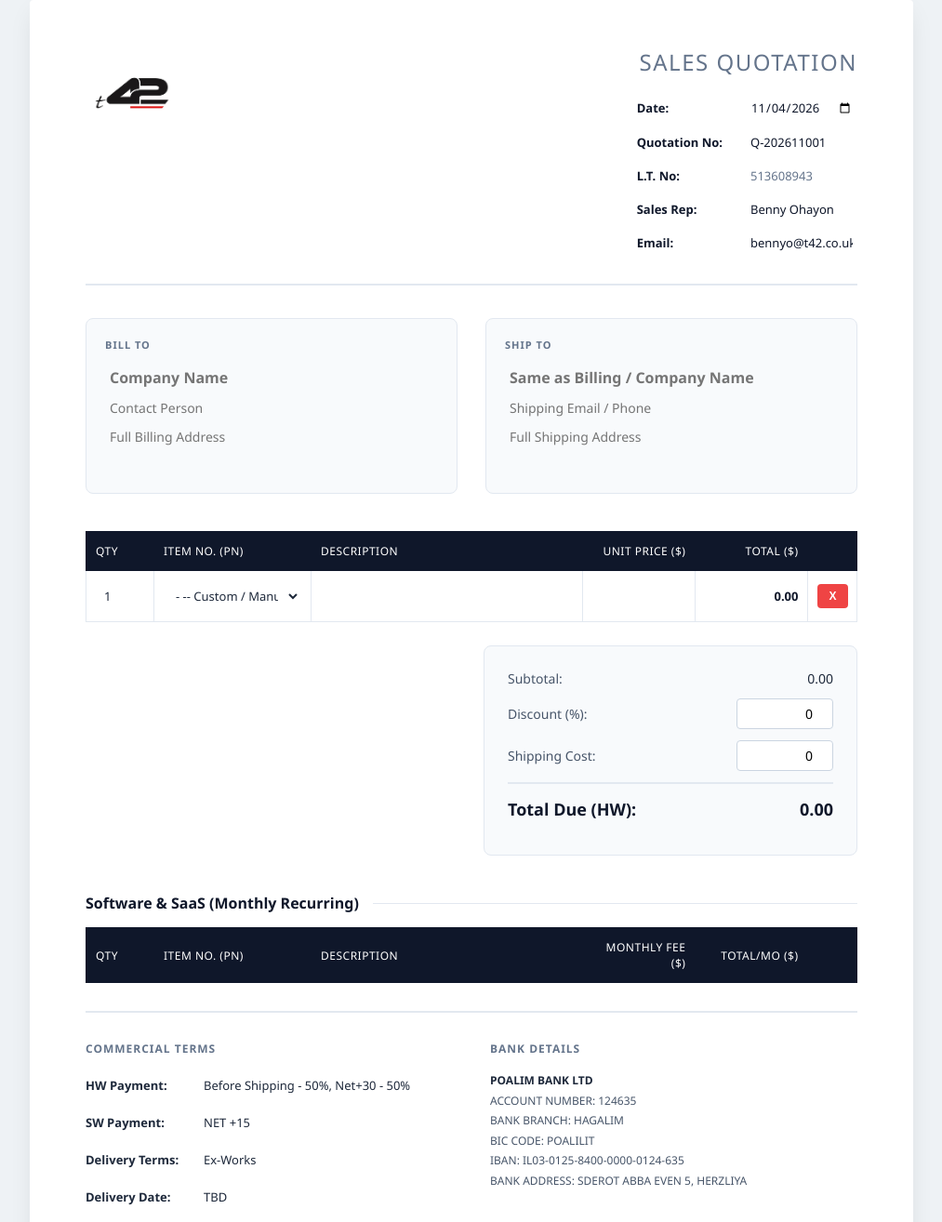
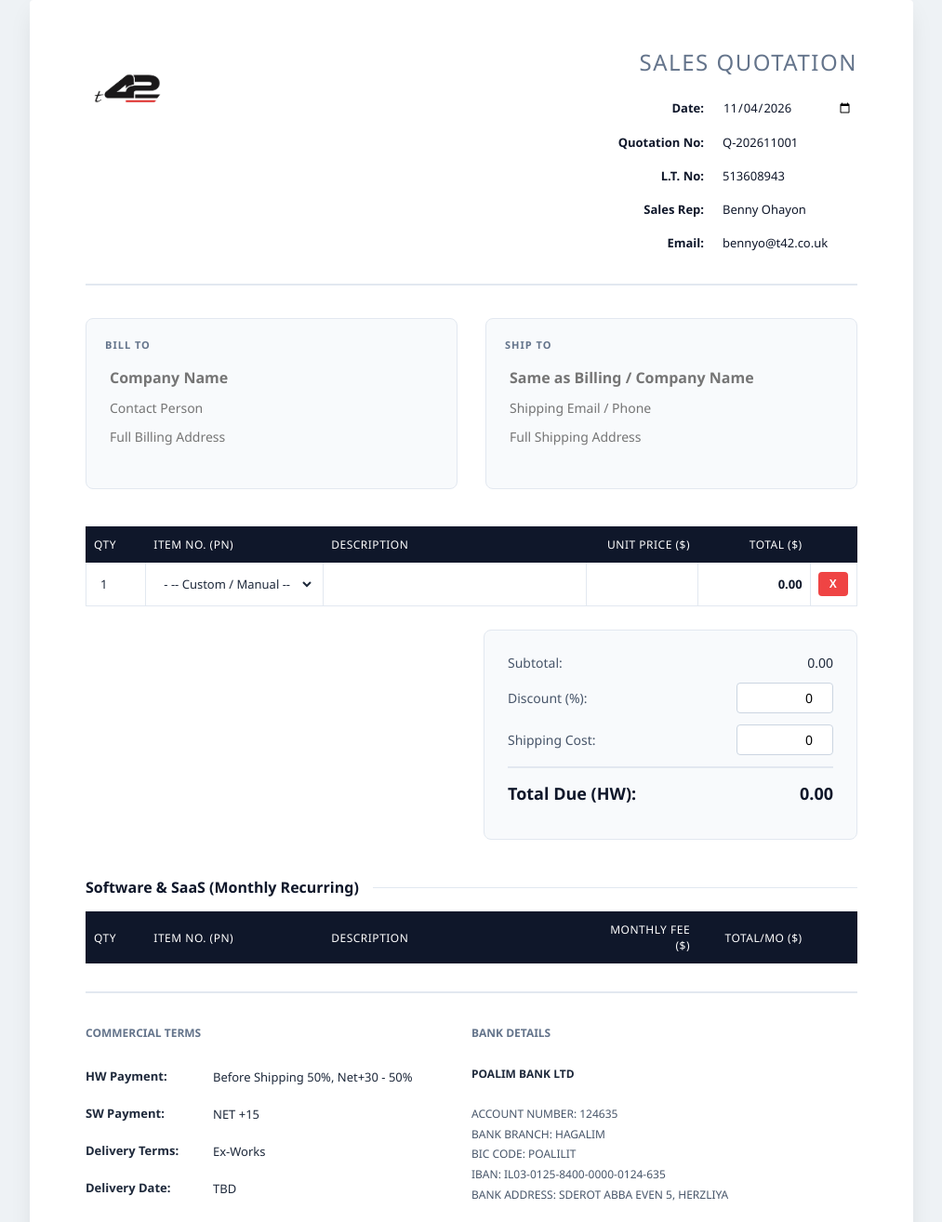
Before and after one commit to bennyot-cloud/t42-CPQ, a plain HTML site: page index.html in a window 1280 px wide. Shown: the part 117-1431 px from the top of the page at 93% size, without its empty margins (133-1146 px from the left). Drawn offline with Linux system fonts and the light colour scheme.

Commit message:
Update index.html

```diff
--- a/index.html
+++ b/index.html
@@ -18,26 +18,31 @@
 
         #quote-document { background: #fff; padding: 50px 60px; border-radius: 4px; box-shadow: 0 10px 25px -5px rgba(0,0,0,0.1); max-width: 950px; margin: 0 auto; box-sizing: border-box; position: relative; }
 
+        /* מניעת חיתוך אלמנטים בהדפסה למספר עמודים */
+        tr, .totals-wrapper, .terms-grid, .section-title, .info-card { page-break-inside: avoid; break-inside: avoid; }
+
         .header { display: flex; justify-content: space-between; align-items: flex-start; border-bottom: 2px solid #e2e8f0; padding-bottom: 30px; margin-bottom: 35px; }
-        .logo-area img { max-height: 100px; object-fit: contain; }
-        .doc-meta { display: grid; grid-template-columns: auto auto; gap: 8px 25px; font-size: 13px; color: #475569; align-items: center; }
-        .doc-meta strong { color: #0f172a; font-weight: 600; }
-        .doc-meta input { border: 1px solid transparent; background: transparent; font-family: inherit; font-size: 13px; color: #0f172a; padding: 4px; width: 110px; transition: 0.2s; }
+        .logo-area { width: 250px; }
+        .logo-area img { max-width: 100%; max-height: 90px; object-fit: contain; }
+
+        .doc-meta { display: grid; grid-template-columns: 100px 150px; gap: 8px 15px; font-size: 13px; color: #475569; align-items: center; justify-content: end; }
+        .doc-meta strong { color: #0f172a; font-weight: 600; text-align: right; }
+        .doc-meta input { border: 1px solid transparent; background: transparent; font-family: inherit; font-size: 13px; color: #0f172a; padding: 4px; width: 100%; transition: 0.2s; box-sizing: border-box; }
         .doc-meta input:hover, .doc-meta input:focus { border-color: #cbd5e1; background: #f8fafc; border-radius: 4px; }
         .doc-title-main { font-size: 24px; font-weight: 300; color: #64748b; text-transform: uppercase; letter-spacing: 1.5px; grid-column: span 2; text-align: right; margin-bottom: 10px; }
 
         .customer-info { display: flex; gap: 30px; margin-bottom: 40px; }
         .info-card { flex: 1; background: #f8fafc; padding: 20px; border-radius: 8px; border: 1px solid #e2e8f0; }
         .info-card-title { font-size: 11px; font-weight: 700; color: #64748b; text-transform: uppercase; letter-spacing: 1px; margin-bottom: 12px; }
-        .info-card input, .info-card textarea { width: 100%; border: 1px solid transparent; background: transparent; font-family: inherit; font-size: 14px; color: #1e293b; padding: 4px; margin-bottom: 2px; resize: none; box-sizing: border-box; transition: 0.2s; }
+        .info-card input, .info-card textarea { width: 100%; border: 1px solid transparent; background: transparent; font-family: inherit; font-size: 14px; color: #1e293b; padding: 4px; margin-bottom: 2px; resize: none; box-sizing: border-box; transition: 0.2s; display: block; }
         .info-card input.bold-input { font-weight: 600; font-size: 16px; }
         .info-card input:hover, .info-card textarea:hover, .info-card input:focus, .info-card textarea:focus { border-color: #cbd5e1; background: #fff; border-radius: 4px; }
 
         table { width: 100%; border-collapse: collapse; margin-bottom: 25px; font-size: 13px; table-layout: fixed; }
-        th { background: #0f172a; color: #ffffff; padding: 12px 10px; text-align: left; font-weight: 500; font-size: 12px; text-transform: uppercase; letter-spacing: 0.5px; border: 1px solid #0f172a; }
-        td { padding: 8px 10px; border-bottom: 1px solid #e2e8f0; vertical-align: middle; border-left: 1px solid #e2e8f0; border-right: 1px solid #e2e8f0; }
+        th { background: #0f172a; color: #ffffff; padding: 10px 8px; text-align: left; font-weight: 500; font-size: 12px; text-transform: uppercase; letter-spacing: 0.5px; border: 1px solid #0f172a; }
+        td { padding: 6px 8px; border-bottom: 1px solid #e2e8f0; vertical-align: middle; border-left: 1px solid #e2e8f0; border-right: 1px solid #e2e8f0; }
 
-        td input, td select { width: 100%; border: 1px solid transparent; background: transparent; padding: 8px; box-sizing: border-box; font-family: inherit; font-size: 13px; color: #1e293b; transition: 0.2s; }
+        td input, td select { width: 100%; border: 1px solid transparent; background: transparent; padding: 6px; box-sizing: border-box; font-family: inherit; font-size: 13px; color: #1e293b; transition: 0.2s; }
         td input:hover, td select:hover, td input:focus, td select:focus { border-color: #cbd5e1; background: #f8fafc; border-radius: 4px; }
         .total-cell { font-weight: 600; color: #0f172a; }
 
@@ -50,20 +55,19 @@
         .totals-section input { width: 90px; text-align: right; border: 1px solid #cbd5e1; padding: 6px; border-radius: 4px; background: #fff; font-family: inherit; font-size: 14px; }
         .grand-total { font-size: 18px !important; font-weight: 700; color: #0f172a !important; border-top: 2px solid #e2e8f0; padding-top: 15px; margin-top: 5px; }
 
-        .terms-grid { display: grid; grid-template-columns: 1fr 1fr; gap: 40px; margin-top: 30px; border-top: 2px solid #e2e8f0; padding-top: 30px; }
-        .terms-block h4 { margin: 0 0 15px 0; font-size: 12px; font-weight: 700; color: #64748b; text-transform: uppercase; letter-spacing: 1px; }
-        .terms-row { display: flex; align-items: center; margin-bottom: 8px; font-size: 13px; color: #475569; }
-        .terms-row strong { width: 120px; color: #1e293b; font-weight: 600; }
-        .terms-row input { flex: 1; border: 1px solid transparent; background: transparent; padding: 6px; font-family: inherit; font-size: 13px; color: #1e293b; transition: 0.2s; }
-        .terms-row input:hover, .terms-row input:focus { border-color: #cbd5e1; background: #f8fafc; border-radius: 4px; }
+        .terms-grid { width: 100%; border-top: 2px solid #e2e8f0; padding-top: 30px; margin-top: 30px; }
+        .terms-table { width: 100%; border-collapse: collapse; font-size: 13px; table-layout: fixed; }
+        .terms-table td { border: none; padding: 4px 15px 4px 0; vertical-align: top; }
+        .terms-table .col-title { font-size: 12px; font-weight: 700; color: #64748b; text-transform: uppercase; padding-bottom: 15px; }
+        .terms-table strong { color: #1e293b; display: block; padding-top: 6px; }
+        .terms-table input { width: 100%; border: 1px solid transparent; background: transparent; padding: 6px; font-family: inherit; font-size: 13px; color: #1e293b; box-sizing: border-box; }
+        .terms-table input:hover { border-color: #cbd5e1; background: #f8fafc; }
 
         .bank-details { font-size: 12px; color: #475569; line-height: 1.8; }
         .bank-details strong { color: #1e293b; font-weight: 600; }
 
         .footer { text-align: center; margin-top: 50px; font-size: 11px; color: #94a3b8; border-top: 1px solid #e2e8f0; padding-top: 20px; letter-spacing: 0.5px; }
-
-        .remove-btn { background: #ef4444 !important; color: white !important; border: none; border-radius: 4px; padding: 6px 12px; cursor: pointer; font-size: 12px; font-weight: 600; transition: 0.2s; }
-        .remove-btn:hover { background: #dc2626 !important; }
+        .remove-btn { background: #ef4444 !important; color: white !important; border: none; border-radius: 4px; padding: 6px 12px; cursor: pointer; font-size: 12px; font-weight: 600; }
 
         @media print {
             body { padding: 0; background: #fff; }
@@ -91,14 +95,13 @@
 <div id="quote-document">
     <div class="header">
         <div class="logo-area">
-            <img src="logo.png" alt="t42 Logo" onerror="this.style.display='none'; this.nextElementSibling.style.display='block';">
-            <h1 style="display:none; color: #0f172a; margin:0; font-size:40px;">t42</h1>
+            <img src="logo.png" alt="t42 Logo">
         </div>
         <div class="doc-meta">
             <div class="doc-title-main">Sales Quotation</div>
             <strong>Date:</strong> <input type="date" id="quote-date">
             <strong>Quotation No:</strong> <input type="text" value="Q-202611001">
-            <strong>L.T. No:</strong> <input type="text" value="513608943" readonly style="color: #64748b;">
+            <strong>L.T. No:</strong> <input type="text" value="513608943" readonly>
             <strong>Sales Rep:</strong> <input type="text" value="Benny Ohayon">
             <strong>Email:</strong> <input type="text" value="bennyo@t42.co.uk">
         </div>
@@ -122,9 +125,9 @@
     <table id="hw-table">
         <thead>
             <tr>
-                <th style="width: 8%;">Qty</th>
-                <th style="width: 22%;">Item No. (PN)</th>
-                <th style="width: 40%;">Description</th>
+                <th style="width: 7%;">Qty</th>
+                <th style="width: 25%;">Item No. (PN)</th>
+                <th style="width: 38%;">Description</th>
                 <th style="width: 15%; text-align: right;">Unit Price (<span class="cur-sym">$</span>)</th>
                 <th style="width: 15%; text-align: right;">Total (<span class="cur-sym">$</span>)</th>
                 <th style="width: 5%;" class="hide-print"></th>
@@ -147,9 +150,9 @@
     <table id="saas-table">
         <thead>
             <tr>
-                <th style="width: 8%;">Qty</th>
-                <th style="width: 22%;">Item No. (PN)</th>
-                <th style="width: 40%;">Description</th>
+                <th style="width: 7%;">Qty</th>
+                <th style="width: 25%;">Item No. (PN)</th>
+                <th style="width: 38%;">Description</th>
                 <th style="width: 15%; text-align: right;">Monthly Fee (<span class="cur-sym">$</span>)</th>
                 <th style="width: 15%; text-align: right;">Total/Mo (<span class="cur-sym">$</span>)</th>
                 <th style="width: 5%;" class="hide-print"></th>
@@ -160,28 +163,21 @@
     </table>
 
     <div class="terms-grid">
-        <div class="terms-block">
-            <h4>Commercial Terms</h4>
-            <div class="terms-row">
-                <strong>HW Payment:</strong>
-                <input type="text" value="Before Shipping - 50%, Net+30 - 50%">
-            </div>
-            <div class="terms-row">
-                <strong>SW Payment:</strong>
-                <input type="text" value="NET +15">
-            </div>
-            <div class="terms-row">
-                <strong>Delivery Terms:</strong>
-                <input type="text" value="Ex-Works">
-            </div>
-            <div class="terms-row">
-                <strong>Delivery Date:</strong>
-                <input type="text" value="TBD">
-            </div>
-        </div>
-
-        <div class="terms-block">
-            <h4>Bank Details</h4>
+        <table class="terms-table">
+            <tr>
+                <td style="width: 50%;" class="col-title">Commercial Terms</td>
+                <td style="width: 50%;" class="col-title">Bank Details</td>
+            </tr>
+            <tr>
+                <td>
+                    <table style="width:100%; border:none; margin:0; padding:0; font-size:13px; table-layout: fixed;">
+                        <tr><td style="width: 130px; border:none; padding:4px 0;"><strong>HW Payment:</strong></td><td style="border:none; padding:4px 0;"><input type="text" value="Before Shipping 50%, Net+30 - 50%"></td></tr>
+                        <tr><td style="border:none; padding:4px 0;"><strong>SW Payment:</strong></td><td style="border:none; padding:4px 0;"><input type="text" value="NET +15"></td></tr>
+                        <tr><td style="border:none; padding:4px 0;"><strong>Delivery Terms:</strong></td><td style="border:none; padding:4px 0;"><input type="text" value="Ex-Works"></td></tr>
+                        <tr><td style="border:none; padding:4px 0;"><strong>Delivery Date:</strong></td><td style="border:none; padding:4px 0;"><input type="text" value="TBD"></td></tr>
+                    </table>
+                </td>
+                <td>
                     <div class="bank-details">
                         <strong>POALIM BANK LTD</strong><br>
                         ACCOUNT NUMBER: 124635<br>
@@ -190,7 +186,9 @@
                         IBAN: IL03-0125-8400-0000-0124-635<br>
                         BANK ADDRESS: SDEROT ABBA EVEN 5, HERZLIYA
                     </div>
-        </div>
+                </td>
+            </tr>
+        </table>
     </div>
 
     <div class="footer">
@@ -294,26 +292,29 @@
 
         const inputs = document.querySelectorAll('#quote-document input, #quote-document select, #quote-document textarea');
         inputs.forEach(el => {
-            const span = document.createElement('span');
-            span.className = 'temp-pdf-text';
-            span.style.fontSize = window.getComputedStyle(el).fontSize;
-            span.style.fontWeight = window.getComputedStyle(el).fontWeight;
-            span.style.fontFamily = window.getComputedStyle(el).fontFamily;
-            span.style.color = window.getComputedStyle(el).color;
-            span.style.display = 'inline-block';
-            span.style.width = '100%';
-            span.style.textAlign = window.getComputedStyle(el).textAlign;
+            const div = document.createElement('div');
+            div.className = 'temp-pdf-text';
+            div.style.cssText = window.getComputedStyle(el).cssText;
+            div.style.height = 'auto';
+            div.style.minHeight = el.offsetHeight + 'px';
+            div.style.whiteSpace = 'pre-wrap';
 
+            let content = '';
             if (el.tagName === 'SELECT') {
-                span.innerText = el.options[el.selectedIndex].text;
-            } else if (el.tagName === 'TEXTAREA') {
-                span.innerHTML = el.value.replace(/\n/g, '<br>');
+                content = el.options[el.selectedIndex].text;
             } else {
-                span.innerText = el.value;
+                content = el.value;
+            }
+
+            if (!content && el.placeholder) {
+                div.innerText = el.placeholder;
+                div.style.color = '#94a3b8';
+            } else {
+                div.innerText = content;
             }
 
             el.style.display = 'none';
-            el.parentNode.insertBefore(span, el);
+            el.parentNode.insertBefore(div, el);
         });
 
         const element = document.getElementById('quote-document');
@@ -321,8 +322,9 @@
             margin:       [0.3, 0.3, 0.3, 0.3],
             filename:     't42_Quotation.pdf',
             image:        { type: 'jpeg', quality: 0.98 },
-            html2canvas:  { scale: 2 },
-            jsPDF:        { unit: 'in', format: 'a4', orientation: 'portrait' }
+            html2canvas:  { scale: 2, useCORS: true },
+            jsPDF:        { unit: 'in', format: 'a4', orientation: 'portrait' },
+            pagebreak:    { mode: ['css', 'legacy'], avoid: ['tr', '.totals-wrapper', '.terms-grid', '.info-card', '.section-title'] }
         };
 
         html2pdf().set(opt).from(element).save().then(() => {
```
Lines whose indentation alone changed are shown as unchanged.
